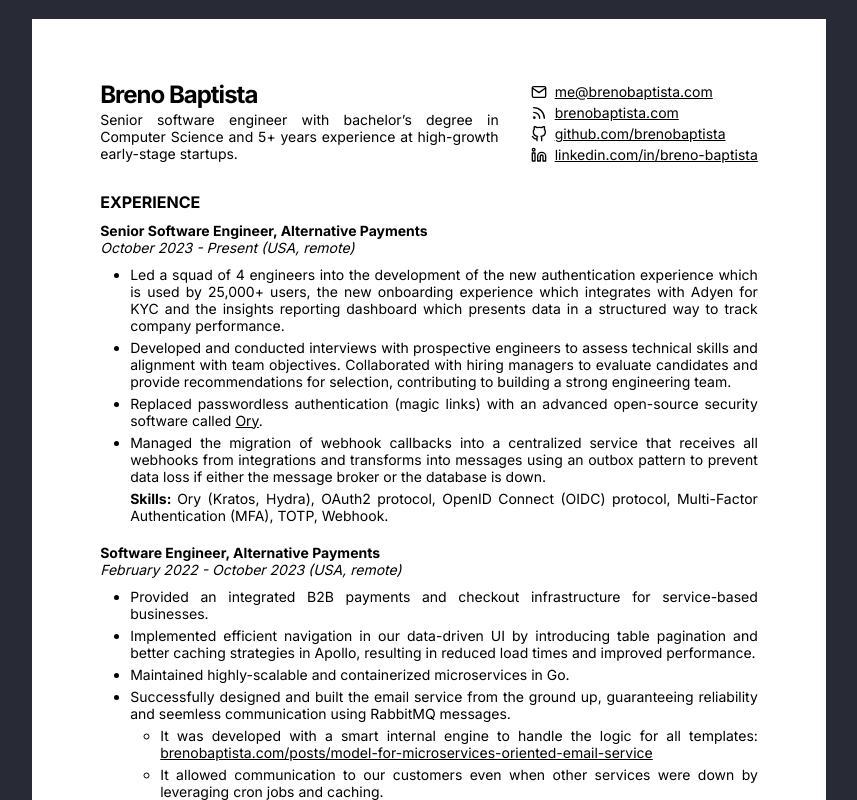
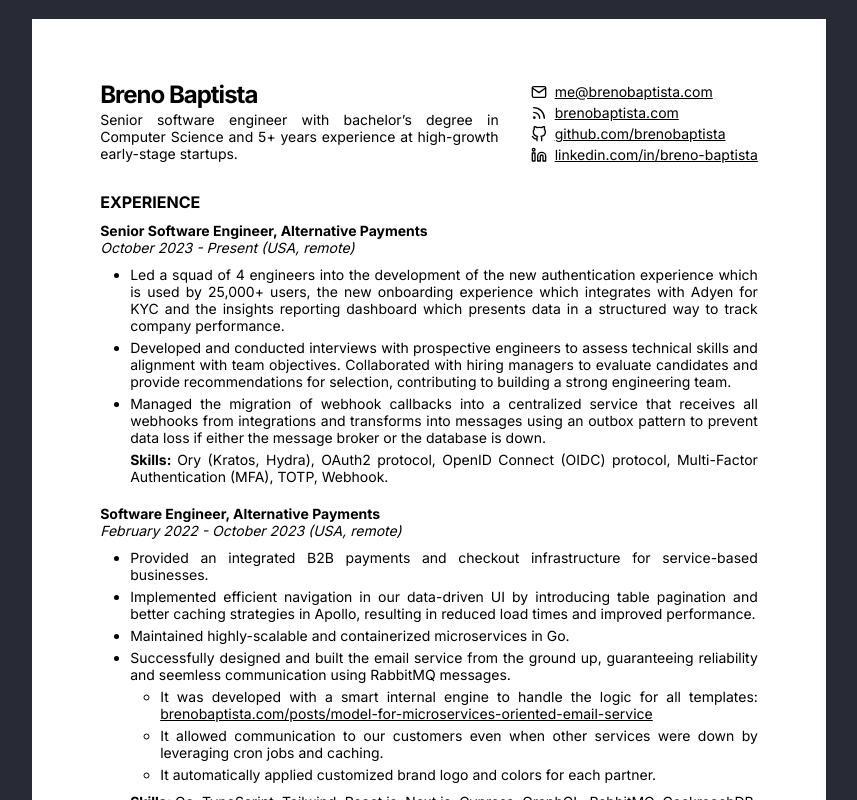
Before and after one commit to brenobaptista/blog, a Next.js app: page /resume in a window 1280 px wide. Shown: the top 800 px of the page, without its empty margins (211-1068 px from the left). Built offline with nearby package versions, Linux system fonts and the light colour scheme.

Commit message:
Update resume

```diff
--- a/src/pages/resume.tsx
+++ b/src/pages/resume.tsx
@@ -96,18 +96,6 @@ const Resume = () => (
                 Collaborated with hiring managers to evaluate candidates and
                 provide recommendations for selection, contributing to building
                 a strong engineering team.
-              </li>
-              <li>
-                Replaced passwordless authentication (magic links) with an
-                advanced open-source security software called{' '}
-                <a
-                  href='https://www.ory.sh/'
-                  target='_blank'
-                  rel='noreferrer noopener'
-                >
-                  Ory
-                </a>
-                .
               </li>
               <li>
                 Managed the migration of webhook callbacks into a centralized
```
Also changed, not shown: 1 other file (tests, documents, lock files or other folders).
